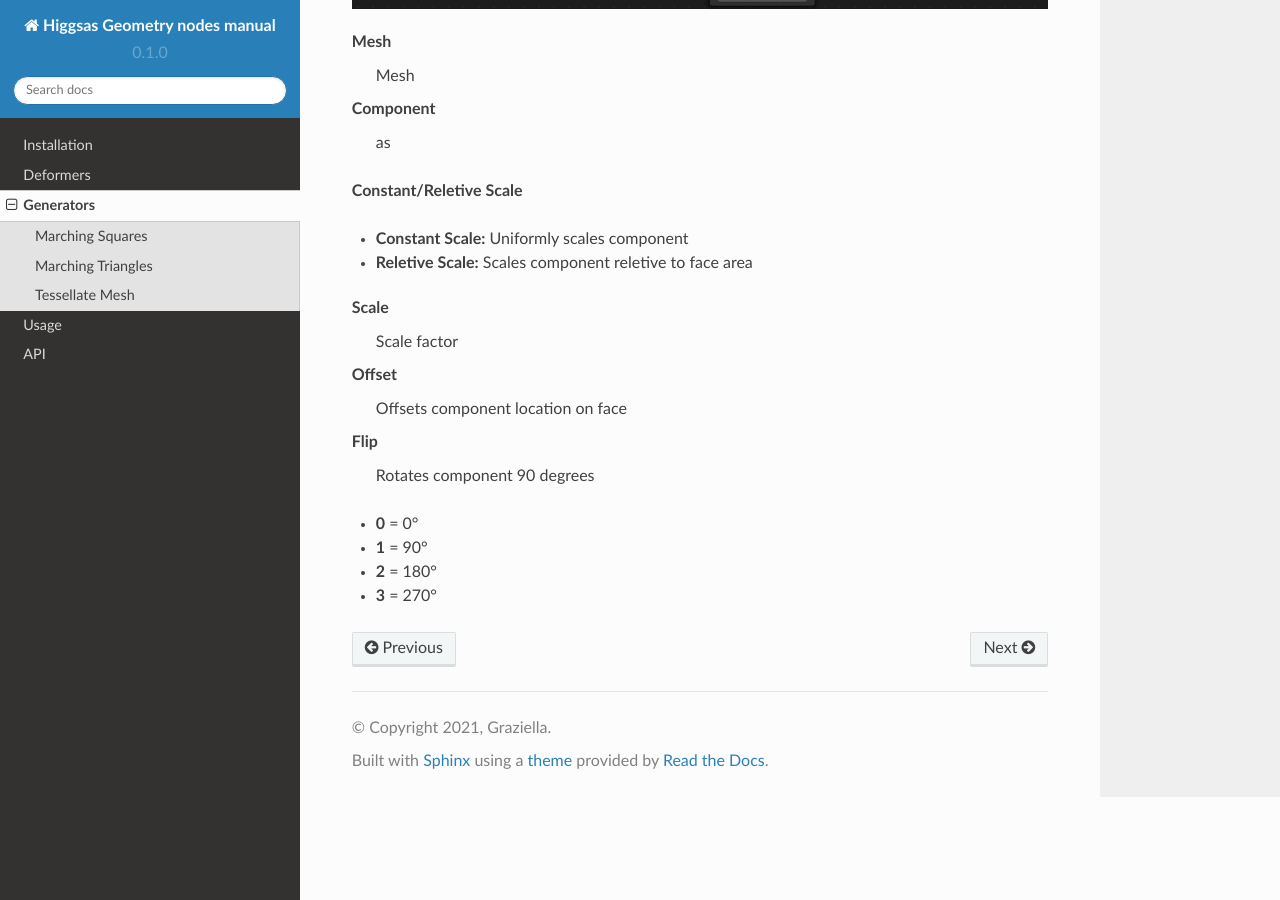
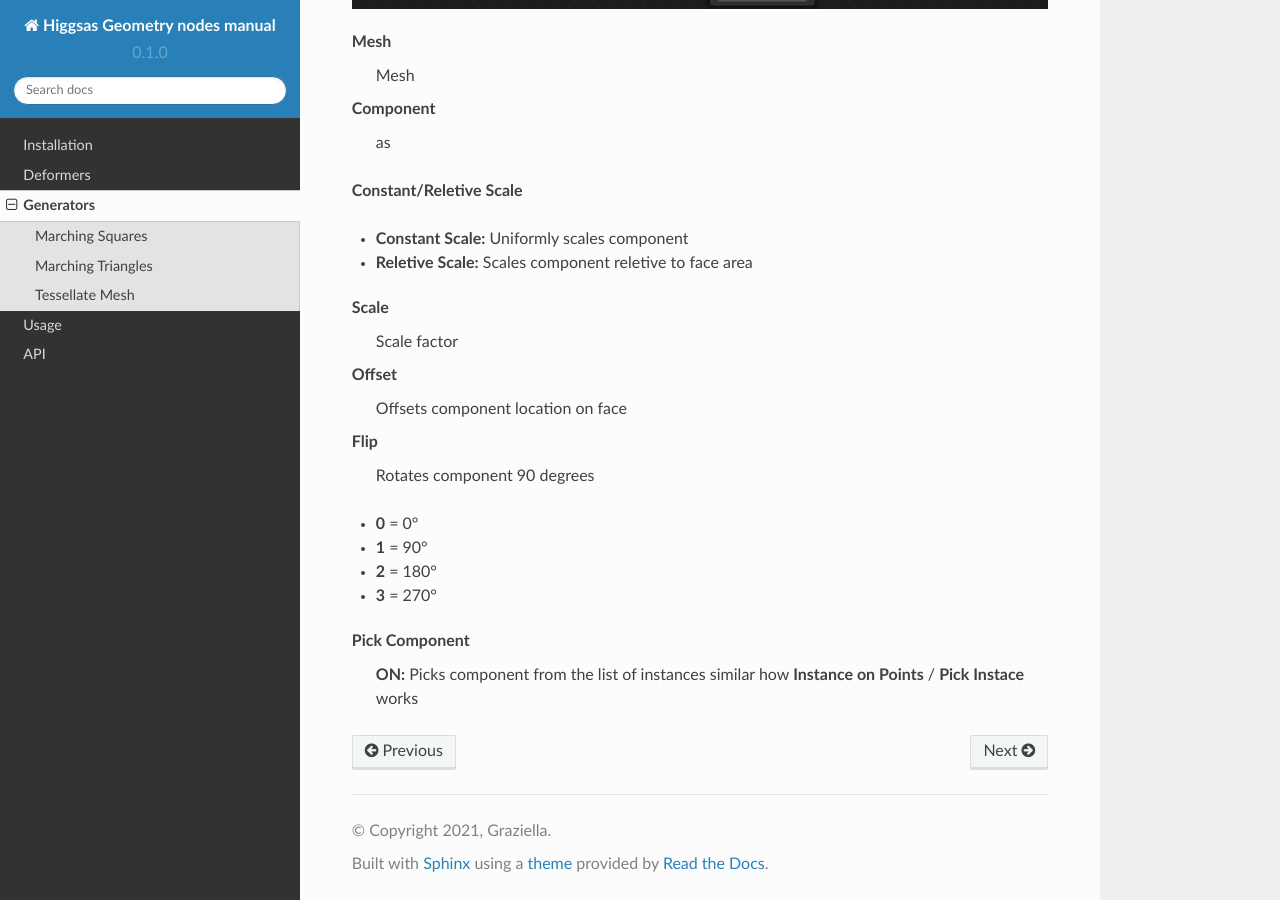
Before and after one commit to higgsas/higgsas_geo_nodes_manual, a Sphinx documentation site: the page built from docs/generators.rst, in a window 1280 px wide and 900 px high, scrolled down 7406 px. Built offline with Sphinx 7.4.7 and the Read the Docs theme 2.0.0, drawn with Linux system fonts in a browser that asks for light colours.

Commit message:
Update generators.rst

```diff
--- a/docs/generators.rst
+++ b/docs/generators.rst
@@ -100,3 +100,6 @@ Flip
 - **1** = 90°
 - **2** = 180°
 - **3** = 270°
+
+Pick Component
+  **ON:** Picks component from the list of instances similar how **Instance on Points** / **Pick Instace** works
```
